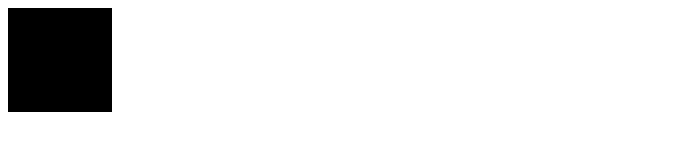
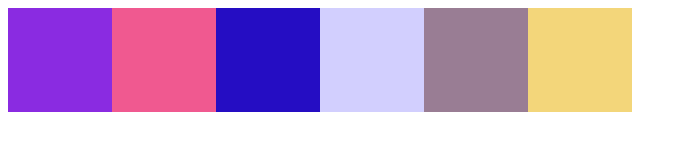
Before and after one commit to VanceMcGrady/nrs_website, a plain HTML site: page index.html in a window 1280 px wide. Shown: the whole page, without its empty margins (0-687 px from the left). Drawn offline with nearby package versions, Linux system fonts and the light colour scheme.

Commit message:
got the random color generator and div generator working

```diff
--- a/app.js
+++ b/app.js
@@ -1,7 +1,16 @@
-let mainContainer = document.getElementById("main-container");
-let coloredSquare = document.getElementById("colored-square");
-let randomColor = Math.floor(Math.random() * 16777215).toString(16);
+function createColoredSquares(numOfSquares) {
+  const mainContainer = document.querySelector(".main-container");
+  function randomColor() {
+    return Math.floor(Math.random() * 16777215).toString(16);
+  }
+  const colorSquare = document.querySelector(".colored-square");
 
-window.addEventListener("DOMContentLoaded", function () {
-  return coloredSquare;
-});
+  console.log(colorSquare);
+  for (i = 0; i < numOfSquares; i++) {
+    mainContainer.innerHTML += `<div class="colored-square" style="background-color: ${
+      "#" + randomColor()
+    }"></div>`;
+  }
+}
+
+createColoredSquares(5);
--- a/index.html
+++ b/index.html
@@ -1,6 +1,7 @@
 <!DOCTYPE html>
 <html lang="en">
   <head>
+    <script src="https://ajax.googleapis.com/ajax/libs/jquery/3.5.1/jquery.min.js"></script>
     <meta charset="UTF-8" />
     <meta http-equiv="X-UA-Compatible" content="IE=edge" />
     <meta name="viewport" content="width=device-width, initial-scale=1.0" />
@@ -8,8 +9,8 @@
     <link rel="stylesheet" href="./style.css" />
   </head>
   <body>
-    <div id="main-container">
-      <div id="colored-square"></div>
+    <div class="main-container">
+      <div class="colored-square"></div>
     </div>
     <script src="app.js"></script>
   </body>
--- a/style.css
+++ b/style.css
@@ -1,9 +1,9 @@
-#colored-square {
+.colored-square {
   height: 13vh;
   width: 13vh;
-  background-color: black;
+  background-color: blueviolet;
 }
 
-#main-container {
+.main-container {
   display: flex;
 }
```
